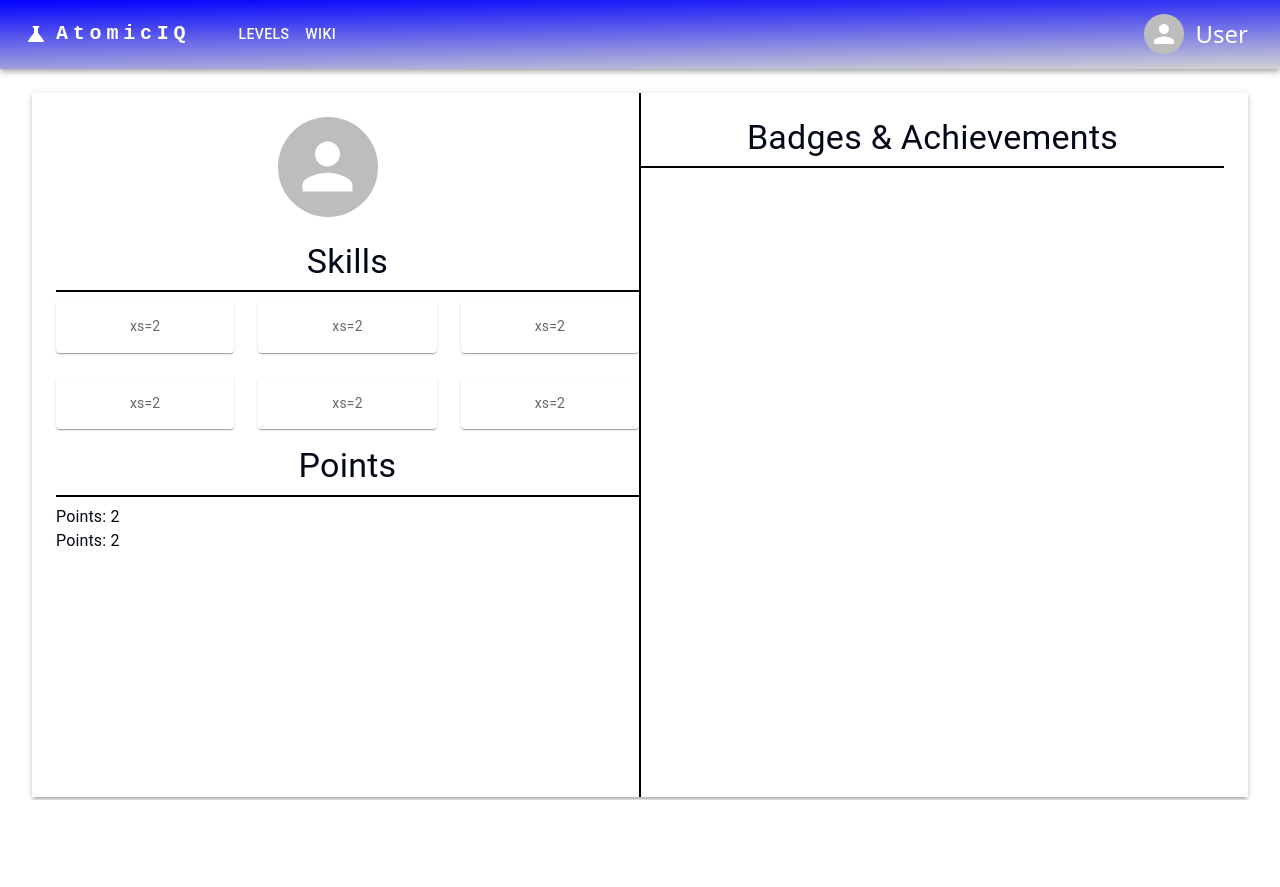
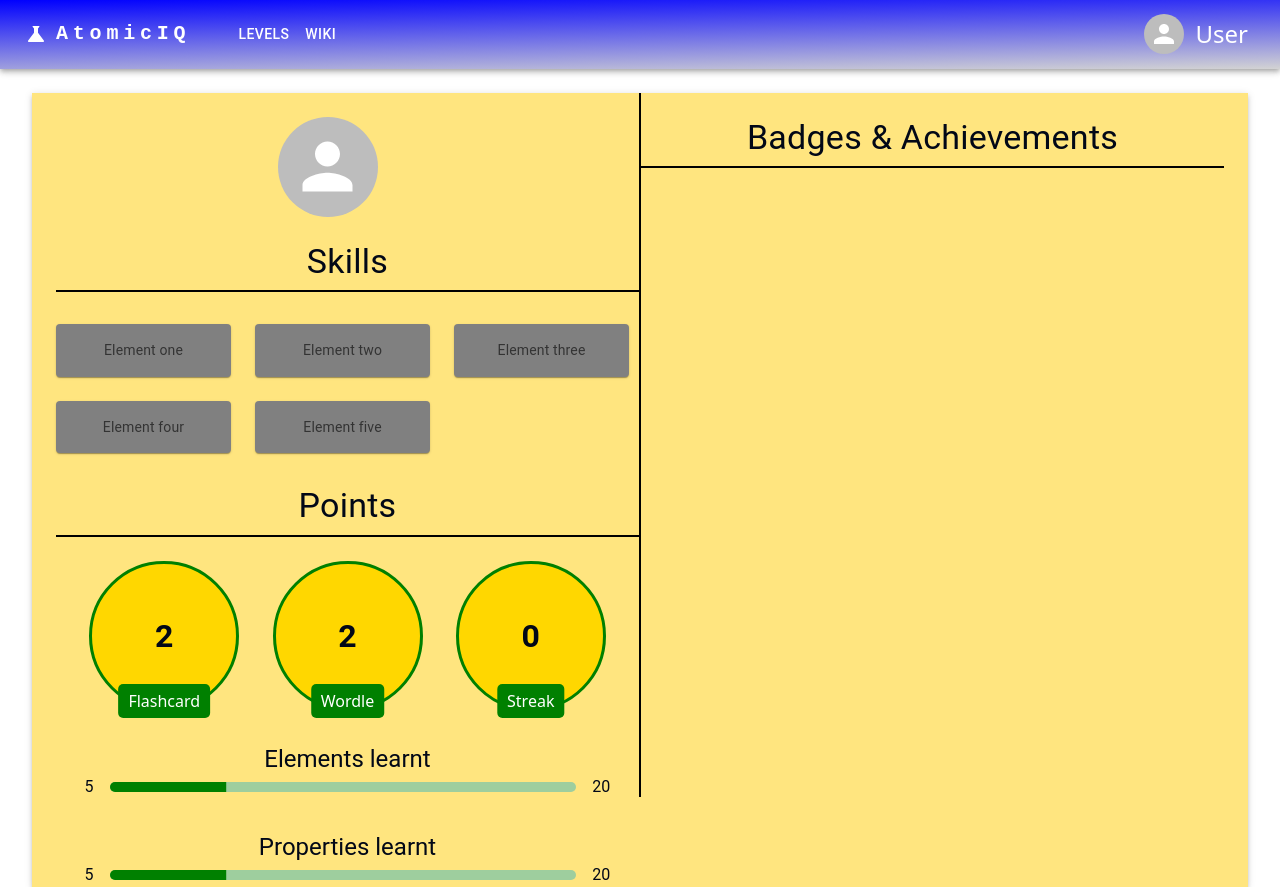
Before and after one commit to swu628/se701-project-React-AtomicIQ, a React (Vite) app in the folder Frontend/: page /profile in a window 1280 px wide. Before the commit the page ends 800 px from the top, so only its background shows below. Built offline with nearby package versions, Linux system fonts and the light colour scheme.

Commit message:
skills and points section completed

```diff
--- a/Frontend/src/Pages/Profile.tsx
+++ b/Frontend/src/Pages/Profile.tsx
@@ -1,6 +1,5 @@
 import { useState, useEffect } from "react";
 import { Container, Typography, Grid, Divider } from "@mui/material";
-
 import ProfileTitle from "~/components/Profile/ProfileTitle.tsx";
 import Skills from "~/components/Profile/Skills";
 import Points from "~/components/Profile/Points";
@@ -30,6 +29,7 @@ export default function Profile() {
         minWidth: "95vw",
         boxShadow: 3,
         display: "flex",
+        backgroundColor: "#ffe57f",
       }}
     >
       {/* Left */}
@@ -50,6 +50,7 @@ export default function Profile() {
           <Points />
         </Grid>
       </Grid>
+
       {/* Right */}
       <Divider
         orientation="vertical"
--- a/Frontend/src/components/Profile/Points.tsx
+++ b/Frontend/src/components/Profile/Points.tsx
@@ -1,16 +1,125 @@
-import { Typography, Divider } from "@mui/material";
+import {
+  Typography,
+  Divider,
+  Grid,
+  LinearProgress,
+  ThemeProvider,
+} from "@mui/material";
+import {
+  experimentalStyled as styled,
+  createTheme,
+} from "@mui/material/styles";
+
+// Styled component for the circle container
+const CircleContainer = styled("div")({
+  position: "relative",
+  display: "inline-block",
+  width: "150px",
+  height: "150px",
+  borderRadius: "50%",
+  border: "3px solid #008000",
+  backgroundColor: "#FFD700",
+  textAlign: "center",
+});
+
+const Label = styled("div")({
+  position: "absolute",
+  top: "120px",
+  left: "50%",
+  transform: "translateX(-50%)",
+  backgroundColor: "#008000",
+  color: "#fff",
+  padding: "5px 10px",
+  borderRadius: "5px",
+  fontSize: "1rem",
+});
+
+const WinnerCount = styled(Typography)({
+  position: "absolute",
+  top: "50%",
+  left: "50%",
+  transform: "translate(-50%, -50%)",
+  fontSize: "2rem",
+  fontWeight: "bold",
+});
+
+const theme = createTheme({
+  palette: {
+    primary: {
+      main: "#008000",
+    },
+  },
+});
 
 export default function Points() {
+  const totalElements = 20;
+  const learnedElements = 5;
+  const progress = (learnedElements / totalElements) * 100;
+
   return (
+    <ThemeProvider theme={theme}>
       <>
-      <Typography variant="h4" sx={{ alignSelf: "center", marginTop: 2 }}>
+        <Typography variant="h4" sx={{ alignSelf: "center", marginTop: 4 }}>
           Points
         </Typography>
         <Divider
           sx={{ borderBottomWidth: 2, borderColor: "black", marginY: 1 }}
         />
-      <Typography>Points: 2</Typography>
-      <Typography>Points: 2</Typography>
+        {/* Quiz points */}
+        <Grid container justifyContent="space-evenly" sx={{ marginTop: 2 }}>
+          <CircleContainer>
+            <Label>Flashcard</Label>
+            <WinnerCount>2</WinnerCount>
+          </CircleContainer>
+          <CircleContainer>
+            <Label>Wordle</Label>
+            <WinnerCount>2</WinnerCount>
+          </CircleContainer>
+          <CircleContainer>
+            <Label>Streak</Label>
+            <WinnerCount>0</WinnerCount>
+          </CircleContainer>
+        </Grid>
+        {/* Learning progress */}
+        <Typography variant="h5" sx={{ alignSelf: "center", marginTop: 4 }}>
+          Elements learnt
+        </Typography>
+        <Grid container alignItems="center" justifyContent="center">
+          <Typography sx={{ marginRight: 1 }}>{learnedElements}</Typography>
+          <LinearProgress
+            variant="determinate"
+            value={progress}
+            color="primary"
+            sx={{
+              width: "80%",
+              height: "10px",
+              borderRadius: "5px",
+              marginLeft: 1,
+              marginRight: 1,
+            }}
+          />
+          <Typography sx={{ marginLeft: 1 }}>{totalElements}</Typography>
+        </Grid>
+        <Typography variant="h5" sx={{ alignSelf: "center", marginTop: 4 }}>
+          Properties learnt
+        </Typography>
+        <Grid container alignItems="center" justifyContent="center">
+          <Typography sx={{ marginRight: 1 }}>{learnedElements}</Typography>
+          <LinearProgress
+            variant="determinate"
+            value={progress}
+            color="primary"
+            sx={{
+              width: "80%",
+              height: "10px",
+              borderRadius: "5px",
+              marginLeft: 1,
+              marginRight: 1,
+            }}
+          />
+          <Typography sx={{ marginLeft: 1 }}>{totalElements}</Typography>
+        </Grid>
       </>
+    </ThemeProvider>
   );
 }
--- a/Frontend/src/components/Profile/Skills.tsx
+++ b/Frontend/src/components/Profile/Skills.tsx
@@ -2,12 +2,32 @@ import { Typography, Grid, Divider, Paper } from "@mui/material";
 import { experimentalStyled as styled } from "@mui/material/styles";
 
 const Item = styled(Paper)(({ theme }) => ({
-  backgroundColor: theme.palette.mode === "dark" ? "#1A2027" : "#fff",
+  backgroundColor: "gray", // Element: color1, Property: color2
+  //   backgroundColor: theme.palette.mode === "dark" ? "#1A2027" : "#fff",
   ...theme.typography.body2,
   padding: theme.spacing(2),
   textAlign: "center",
   color: theme.palette.text.secondary,
 }));
+
+// Dummy skill set
+const skills = [
+  {
+    name: "Element one",
+  },
+  {
+    name: "Element two",
+  },
+  {
+    name: "Element three",
+  },
+  {
+    name: "Element four",
+  },
+  {
+    name: "Element five",
+  },
+];
 
 export default function Skills() {
   return (
@@ -21,11 +41,12 @@ export default function Skills() {
       <Grid
         container
         spacing={{ xs: 2, md: 3 }}
-        columns={{ xs: 4, sm: 8, md: 12 }}
+        columns={{ xs: 4, sm: 8, md: 12.2 }}
+        sx={{ paddingTop: 3 }}
       >
-        {Array.from(Array(6)).map((_, index) => (
+        {skills.map((skill, index) => (
           <Grid item xs={2} sm={4} md={4} key={index}>
-            <Item>xs=2</Item>
+            <Item>{skill.name}</Item>
           </Grid>
         ))}
       </Grid>
```
Lines whose indentation alone changed are shown as unchanged.
